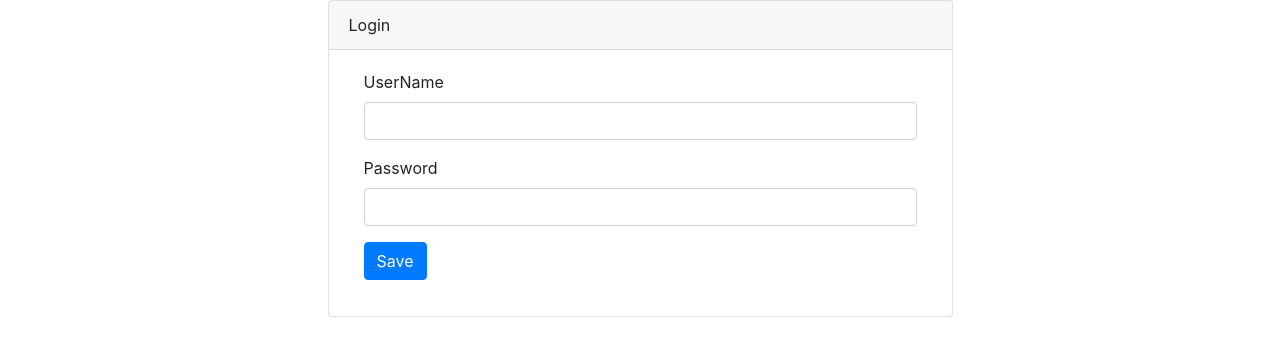
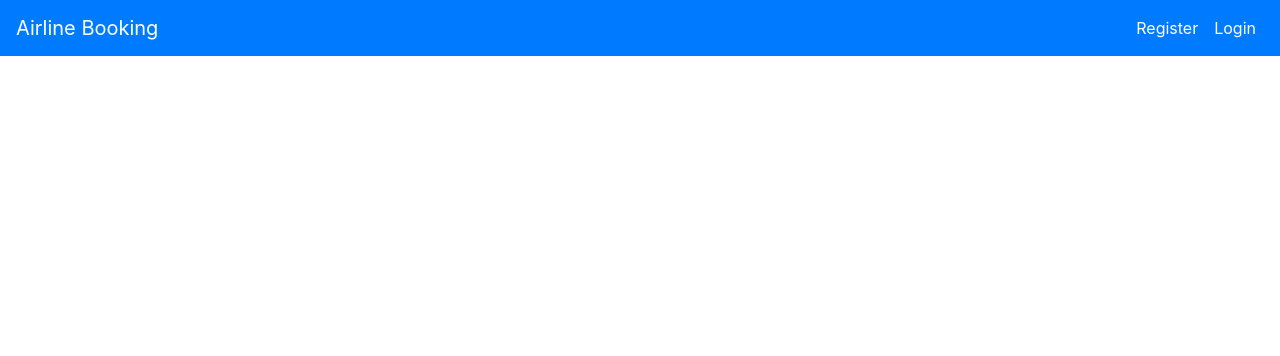
Before and after one commit to developer-harshi/flight-booking-app, an Angular app: page / in a window 1280 px wide. Shown: the top 356 px of the page. Built offline with nearby package versions, Linux system fonts and the light colour scheme.

Commit message:
Commit for routing

```diff
--- a/src/app/app-routing.module.ts
+++ b/src/app/app-routing.module.ts
@@ -1,10 +1,21 @@
 import { NgModule } from '@angular/core';
 import { RouterModule, Routes } from '@angular/router';
+import { HomeComponent } from './home/home.component';
+import { LoginComponent } from './login/login.component';
+import { RegisterComponent } from './register/register.component';
 
-const routes: Routes = [];
+const routes: Routes = [
+  {path: '', component: HomeComponent},
+  { path: 'login', component: LoginComponent },
+  { path: 'register', component: RegisterComponent }
+
+
+];
 
 @NgModule({
   imports: [RouterModule.forRoot(routes)],
   exports: [RouterModule]
 })
+
+
 export class AppRoutingModule { }
--- a/src/app/app.component.html
+++ b/src/app/app.component.html
@@ -1,2 +1,3 @@
 <!-- <app-register></app-register> -->
-<app-login></app-login>
+<!-- <app-login></app-login> -->
+<router-outlet></router-outlet>
--- a/src/app/home/home.component.html
+++ b/src/app/home/home.component.html
@@ -7,10 +7,10 @@
   <div class="navbar-collapse collapse w-100 order-3 dual-collapse2">
       <ul class="navbar-nav ml-auto">
           <li class="nav-item">
-              <a class="nav-link" href="#">Register</a>
+              <a class="nav-link" routerLinkActive="active" routerLink="/register" >Register</a>
           </li>
           <li class="nav-item">
-              <a class="nav-link" href="#">Login</a>
+              <a class="nav-link" routerLinkActive="active" routerLink="/login" >Login</a>
           </li>
       </ul>
   </div>
```
